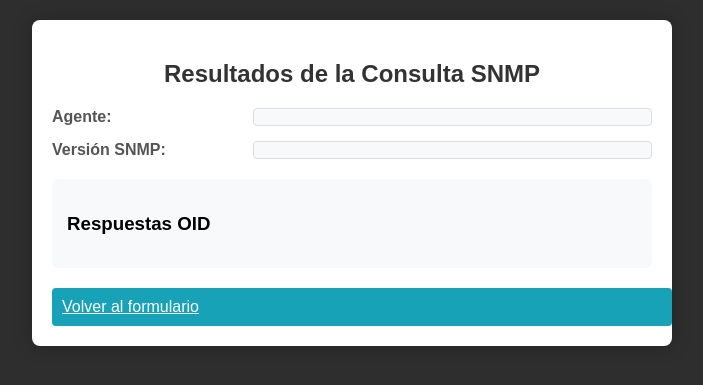
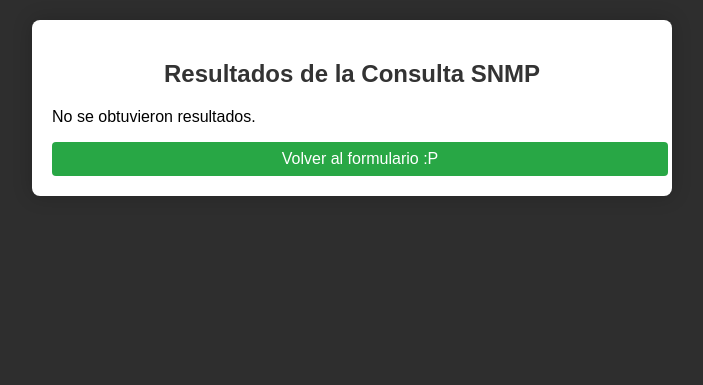
Before and after one commit to FerranGimenez/snmp_project, a Flask app: template templates/result.html in a window 1280 px wide. Shown: the top 385 px of the page, without its empty margins (288-991 px from the left). Run offline with Flask 3, Linux system fonts and the light colour scheme; the template is opened without the code that fills it, so the values that code supplies are empty.

Commit message:
casi hecho

```diff
--- a/app.py
+++ b/app.py
@@ -1,7 +1,10 @@
 from flask import Flask, request, render_template
-from pysnmp.hlapi import getCmd, SnmpEngine, CommunityData, UdpTransportTarget, ContextData, ObjectType, ObjectIdentity
+import asyncio
+from pysnmp.hlapi.v3arch.asyncio import *
+from concurrent.futures import ThreadPoolExecutor
 
 app = Flask(__name__)
+executor = ThreadPoolExecutor()
 
 @app.route('/endpoint00', methods=['GET', 'POST'])
 def snmp_form():
@@ -11,23 +14,59 @@ def snmp_form():
         agent = request.form['agent']
         oid = request.form['oid']
 
-        result = consultar_snmp(version, community, agent, oid)
+        loop = asyncio.new_event_loop()
+        asyncio.set_event_loop(loop)
+        result = loop.run_until_complete(consultar_snmp_async(version, community, agent, oid))
+        loop.close()
+
         return render_template('result.html', resultado=result)
 
     return render_template('index.html')
 
-def consultar_snmp(version, community, agent, oid):
-    mp_model = 0 if version == '1' else 1  # 0 for SNMPv1, 1 for SNMPv2c
+async def consultar_snmp_async(version, community, agent, oid):
+    mp_model = 0 if version == '1' else 1
 
-    iterator = getCmd(
-        SnmpEngine(),
-        CommunityData(community, mpModel=mp_model),
-        UdpTransportTarget((agent, 161)),
-        ContextData(),
-        ObjectType(ObjectIdentity(oid))
-    )
+    snmpEngine = SnmpEngine()
 
-    errorIndication, errorStatus, errorIndex, varBinds = next(iterator)
+    if '.' in oid:
+        # Consulta simple (GET)
+        iterator = get_cmd(
+            snmpEngine,
+            CommunityData(community, mpModel=mp_model),
+            await UdpTransportTarget.create((agent, 161)),
+            ContextData(),
+            ObjectType(ObjectIdentity(oid))
+        )
+
+        # Espera el resultado directamente
+        errorIndication, errorStatus, errorIndex, varBinds = await iterator
+    else:
+        # Consulta múltiple (BULKWALK)
+        iterator = bulk_walk_cmd(
+            snmpEngine,
+            CommunityData(community, mpModel=mp_model),
+            await UdpTransportTarget.create((agent, 161)),
+            ContextData(),
+            ObjectType(ObjectIdentity(oid)),
+            lexicographicMode=False
+        )
+
+        # Itera sobre todos los resultados
+        resultados = []
+        while True:
+            try:
+                errorIndication, errorStatus, errorIndex, varBinds = await iterator
+                if errorIndication:
+                    return f"Error: {errorIndication}"
+                elif errorStatus:
+                    return f"SNMP Error: {errorStatus.prettyPrint()}"
+                else:
+                    for varBind in varBinds:
+                        resultados.append(" = ".join([x.prettyPrint() for x in varBind]))
+            except StopAsyncIteration:
+                break
+
+        return resultados
 
     if errorIndication:
         return f"Error: {errorIndication}"
--- a/static/styles.css
+++ b/static/styles.css
@@ -25,14 +25,14 @@ h2 {
     margin-bottom: 15px;
 }
 
-label {
+.form-group label {
     flex: 1;
     font-weight: bold;
     margin-right: 10px;
     color: #555;
 }
 
-input[type="text"] {
+.form-group input[type="text"] {
     flex: 2;
     padding: 8px;
     border: 1px solid #ccc;
@@ -40,7 +40,7 @@ input[type="text"] {
     transition: border-color 0.3s;
 }
 
-input[type="text"]:focus {
+.form-group input[type="text"]:focus {
     outline: none;
     border-color: #66afe9;
     box-shadow: inset 0 1px 1px rgba(0,0,0,0.075), 0 0 8px rgba(102,175,233,0.6);
@@ -49,7 +49,7 @@ input[type="text"]:focus {
 .botoncito {
     display: block;
     width: 100%;
-    padding: 10px;
+    padding: 8px 8px;
     background-color: #28a745;
     color: white;
     border: none;
@@ -57,50 +57,28 @@ input[type="text"]:focus {
     cursor: pointer;
     font-size: 16px;
     transition: background-color 0.3s;
+    margin-top: 10px;
+    text-align: center;
+    text-decoration: none;
 }
 
 .botoncito:hover {
     background-color: #218838;
 }
 
-.valor-result {
-    flex: 2;
-    padding: 8px;
-    background: #f8f9fa;
-    border: 1px solid #ddd;
-    border-radius: 4px;
-    font-family: monospace;
+.tabla-resultados {
+    width: 100%;
+    margin-top: 20px;
+    border-collapse: collapse;
 }
 
-.valor-oid {
-    flex: 2;
+.tabla-resultados th,
+.tabla-resultados td {
     padding: 8px;
-    background: #e9f5db;
-    border: 1px solid #b5e28a;
-    border-radius: 4px;
-    word-break: break-all;
+    text-align: left;
+    border-bottom: 1px solid #ddd;
 }
 
-.grupo-resultados {
-    margin: 20px 0;
-    padding: 15px;
-    background: #f8f9fa;
-    border-radius: 6px;
+.tabla-resultados th {
+    background-color: #f2f2f2;
 }
-
-.resultado-item {
-    border-bottom: 1px solid #eee;
-}
-
-.resultado-item:last-child {
-    border-bottom: none;
-}
-
-.boton-volver {
-    background-color: #17a2b8;
-    margin-top: 20px;
-}
-
-.boton-volver:hover {
-    background-color: #138496;
-}
--- a/templates/result.html
+++ b/templates/result.html
@@ -4,35 +4,36 @@
     <meta charset="UTF-8">
     <meta name="viewport" content="width=device-width, initial-scale=1.0">
     <title>Resultados SNMP - Ferran&Sergi</title>
-    <link rel="stylesheet" href="/static/styles.css">
+    <link rel="stylesheet" href="{{ url_for('static', filename='styles.css') }}">
 </head>
 <body>
     <div class="contenedor">
         <h2>Resultados de la Consulta SNMP</h2>
 
-        <!-- Sección de información general -->
-        <div class="form-group">
-            <label>Agente:</label>
-            <div class="valor-result">{{ agent }}</div>
-        </div>
+        {% if resultado %}
+        <table class="tabla-resultados">
+            <thead>
+                <tr>
+                    <th>OID</th>
+                    <th>Valor</th>
+                </tr>
+            </thead>
+            <tbody>
+                {% for item in resultado %}
+                {% if '=' in item %}
+                <tr>
+                    <td>{{ item.split('=')[0].strip() }}</td>
+                    <td>{{ item.split('=')[1].strip() }}</td>
+                </tr>
+                {% endif %}
+                {% endfor %}
+            </tbody>
+        </table>
+        {% else %}
+        <p>No se obtuvieron resultados.</p>
+        {% endif %}
 
-        <div class="form-group">
-            <label>Versión SNMP:</label>
-            <div class="valor-result">{{ version }}</div>
-        </div>
-
-        <!-- Resultados de OID -->
-        <div class="grupo-resultados">
-            <h3>Respuestas OID</h3>
-            {% for oid, valor in resultados.items() %}
-            <div class="form-group resultado-item">
-                <label>{{ oid }}</label>
-                <div class="valor-oid">{{ valor }}</div>
-            </div>
-            {% endfor %}
-        </div>
-
-        <a href="/" class="botoncito boton-volver">Volver al formulario</a>
+        <a href="/endpoint00" class="botoncito">Volver al formulario :P</a>
     </div>
 </body>
 </html>
```
